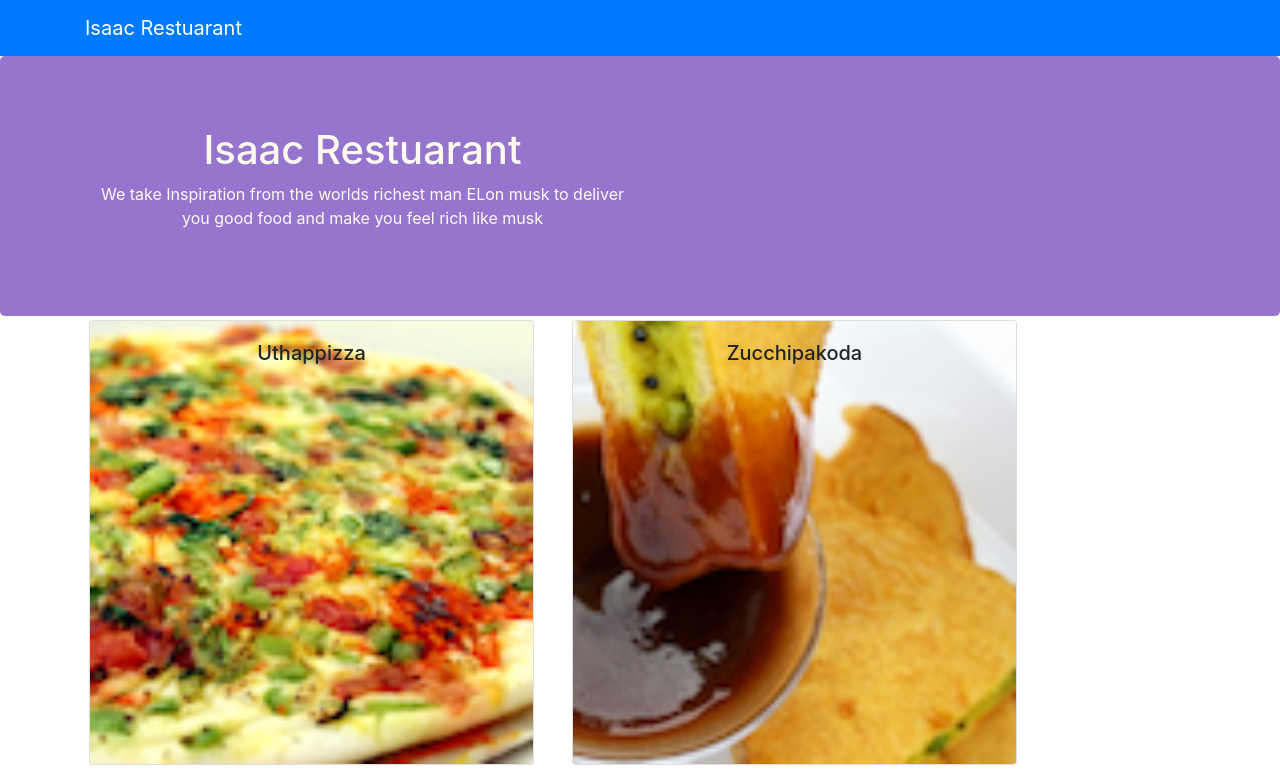
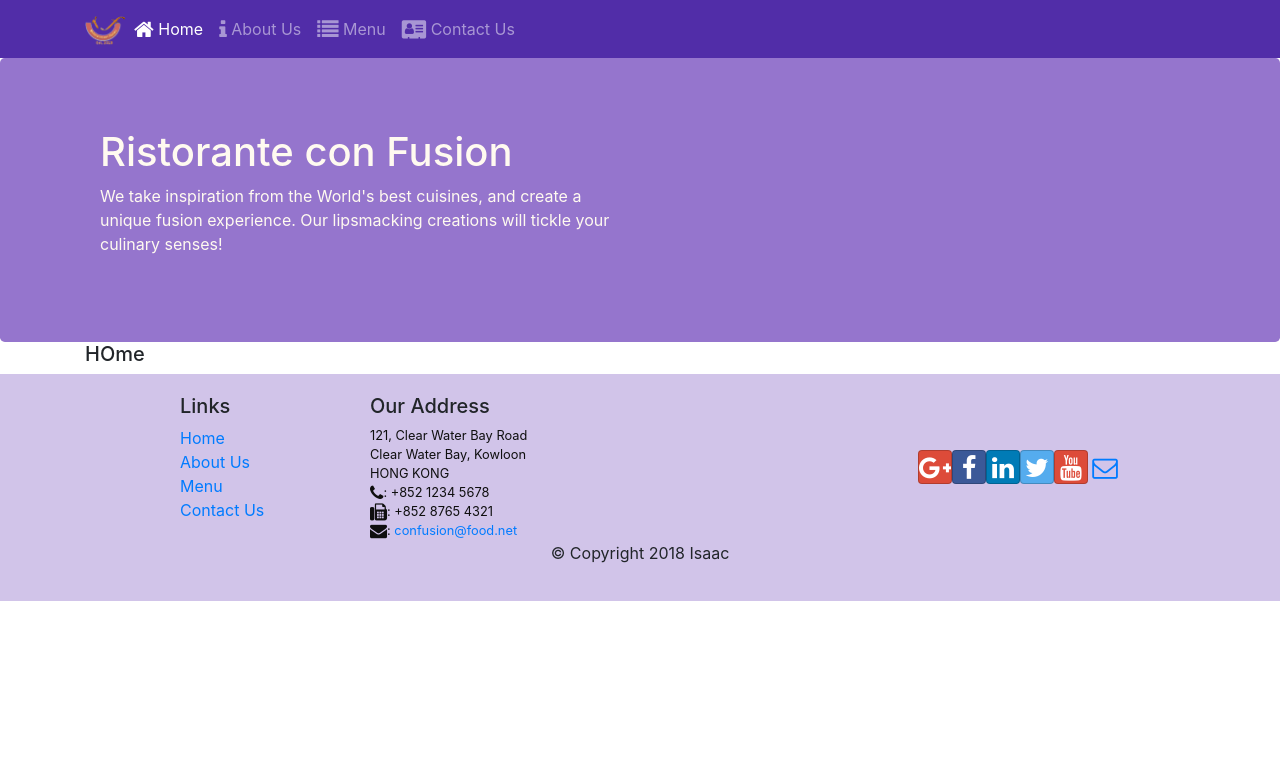
Before and after one commit to WebdeveloperIsaac/reactcapstone, a React (Create React App) app: page /home in a window 1280 px wide. Shown: the top 771 px of the page. Built offline with nearby package versions, Linux system fonts and the light colour scheme.

Commit message:
added Routing with Nav Link and all with route switch default and browser ROuter

```diff
--- a/package.json
+++ b/package.json
@@ -12,6 +12,7 @@
     "react": "^18.0.0",
     "react-dom": "^18.0.0",
     "react-popper": "0.9.2",
+    "react-router-dom": "4.2.2",
     "react-scripts": "5.0.0",
     "reactstrap": "5.0.0",
     "web-vitals": "^2.1.4"
--- a/src/App.js
+++ b/src/App.js
@@ -2,13 +2,16 @@
 import { Component } from 'react';
 import './App.css';
 import Main from './components/MainComponent';
+import {BrowserRouter} from 'react-router-dom';
 
 class App extends Component {
   render(){
   return (
-    <div className="App">
+    <BrowserRouter>
+    <div >
       <Main></Main>
     </div>
+    </BrowserRouter>
   );
 }
 }
--- a/src/components/FooterComponent.js
+++ b/src/components/FooterComponent.js
@@ -1,5 +1,5 @@
 import React from "react";
-
+import {Link} from 'react-router-dom';
 function Footer(props){
     return(
         <div className="footer">
@@ -8,10 +8,10 @@
                 <div className="col-4 offset-1 col-sm-2">
                     <h5>Links</h5>
                     <ul className="list-unstyled">
-                        <li><a href="#">Home</a></li>
-                        <li><a href="#">About</a></li>
-                        <li><a href="#">Menu</a></li>
-                        <li><a href="contactus.html">Contact</a></li>
+                        <li><Link to="/home">Home</Link></li>
+                        <li><Link to="/aboutus">About Us</Link></li>
+                        <li><Link to="/menu">Menu</Link></li>
+                        <li><Link to="/contact">Contact Us</Link></li>
                     </ul>
                 </div>
                 <div className="col-7 col-sm-5">
--- a/src/components/HeaderComponent.js
+++ b/src/components/HeaderComponent.js
@@ -1,27 +1,62 @@
-import React,{Component} from "react";
-import {Navbar,NavbarBrand,Jumbotron} from 'reactstrap';
-class Header extends Component{
-    render(){
+import {Component} from 'react';
+import { Nav, Navbar, NavbarBrand, NavbarToggler, Collapse, NavItem, Jumbotron } from 'reactstrap';
+import { NavLink } from 'react-router-dom';
+
+class Header extends Component {
+    constructor(props) {
+        super(props);
+
+        this.toggleNav = this.toggleNav.bind(this);
+        this.state = {
+          isNavOpen: false
+        };
+      }
+
+      toggleNav() {
+        this.setState({
+          isNavOpen: !this.state.isNavOpen
+        });
+      }
+
+    render() {
         return(
-            <React.Fragment>
-            <Navbar dark color="primary">
+            <div>
+                <Navbar dark expand="md">
                     <div className="container">
-                <NavbarBrand href="/">Isaac Restuarant</NavbarBrand>
+                        <NavbarToggler onClick={this.toggleNav} />
+                        <NavbarBrand className="mr-auto" href="/"><img src='assets/images/logo.png' height="30" width="41" alt='Ristorante Con Fusion' /></NavbarBrand>
+                        <Collapse isOpen={this.state.isNavOpen} navbar>
+                            <Nav navbar>
+                            <NavItem>
+                                <NavLink className="nav-link"  to='/home'><span className="fa fa-home fa-lg"></span> Home</NavLink>
+                            </NavItem>
+                            <NavItem>
+                                <NavLink className="nav-link" to='/aboutus'><span className="fa fa-info fa-lg"></span> About Us</NavLink>
+                            </NavItem>
+                            <NavItem>
+                                <NavLink className="nav-link"  to='/menu'><span className="fa fa-list fa-lg"></span> Menu</NavLink>
+                            </NavItem>
+                            <NavItem>
+                                <NavLink className="nav-link" to='/contactus'><span className="fa fa-address-card fa-lg"></span> Contact Us</NavLink>
+                            </NavItem>
+                            </Nav>
+                        </Collapse>
                     </div>
                 </Navbar>
                 <Jumbotron>
                     <div className="container">
                         <div className="row row-header">
                             <div className="col-12 col-sm-6">
-                           <h1>Isaac Restuarant</h1>
-                           <p>We take Inspiration from the worlds richest man ELon musk to deliver you good food and make you feel rich like musk</p>
+                                <h1>Ristorante con Fusion</h1>
+                                <p>We take inspiration from the World's best cuisines, and create a unique fusion experience. Our lipsmacking creations will tickle your culinary senses!</p>
                             </div>
                         </div>
                     </div>
                 </Jumbotron>
-            </React.Fragment>
-        )
+            </div>
+        );
     }
 }
 
+
 export default Header;
--- /dev/null
+++ b/src/components/HomeComponent.js
@@ -0,0 +1,11 @@
+import React from "react";
+
+function Home(props){
+    return(
+        <div className="container">
+            <h5>HOme</h5>
+        </div>
+    );
+}
+
+export default Home;
--- a/src/components/MainComponent.js
+++ b/src/components/MainComponent.js
@@ -1,35 +1,38 @@
 
 import { Component } from 'react';
+import Home from './HomeComponent';
 import Menu from './MenuComponent';
 import { DISHES } from '../shared/dishes';
 import Header from './HeaderComponent'
 import DishDetail from './DishdetailComponent';
-import Footer from './FooterComponent'
-
+import Footer from './FooterComponent';
+import {Switch,Route,Redirect} from 'react-router-dom';
 class Main extends Component {
   constructor(props) {
     super(props);
 
     this.state={
       dishes: DISHES,
-      selectedDish: null
     };
-  }
-  onDishSelect(dishId){
-
-    this.setState({
-        selectedDish: dishId
-    });
 
 }
 
   render(){
+
+    const HomePage = () => {
+      return(
+        <Home/>
+      );
+    }
   return (
 
     <div>
       <Header/>
-      <Menu dishes={this.state.dishes} onClick={(dishId) => this.onDishSelect(dishId)}></Menu>
-      <DishDetail dish={this.state.dishes.filter((dish)=> dish.id===this.state.selectedDish)[0]}></DishDetail>
+      <Switch>
+        <Route path="/home" component={Home}/>
+        <Route exact path="/menu" component={() => <Menu dishes={this.state.dishes}/>} />
+        <Redirect to='/home'></Redirect>
+      </Switch>
       <Footer/>
     </div>
   );
```
Also changed, not shown: 1 other file (tests, documents, lock files or other folders). Lines whose indentation alone changed are shown as unchanged.
